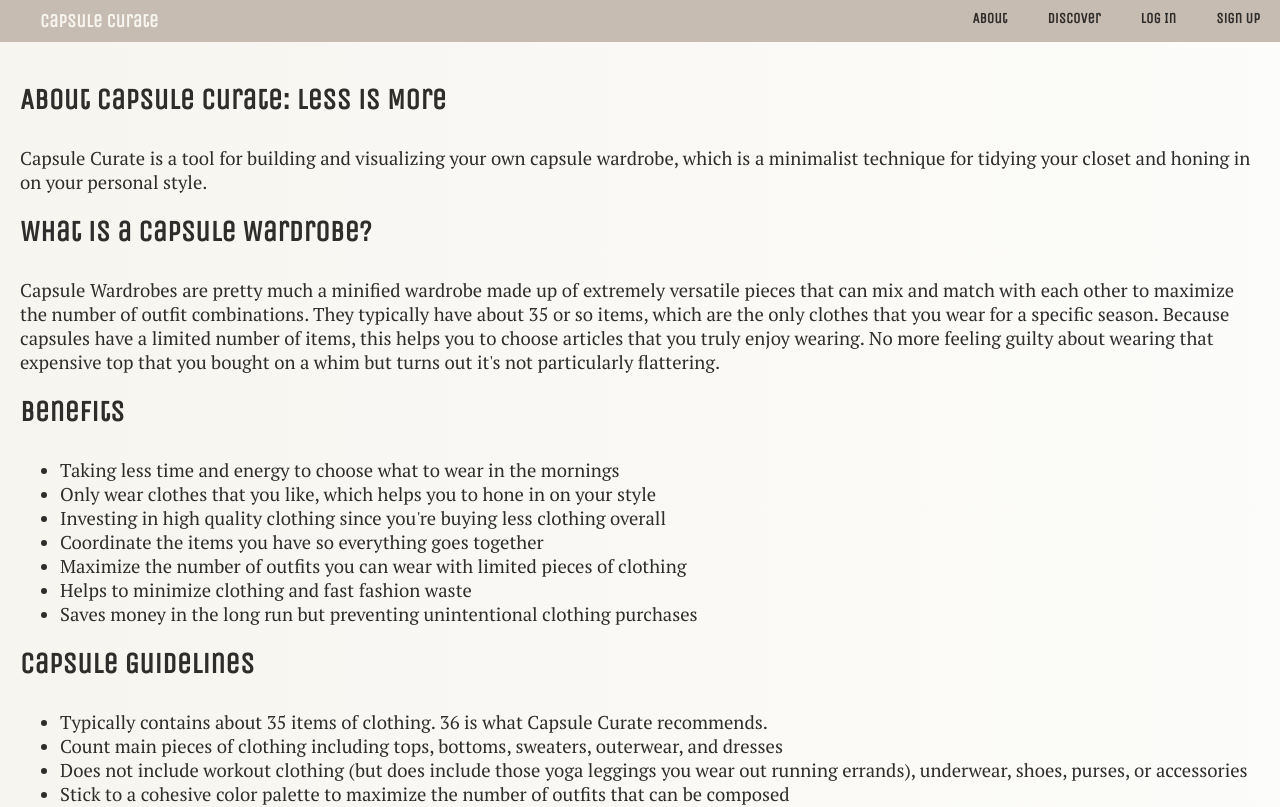
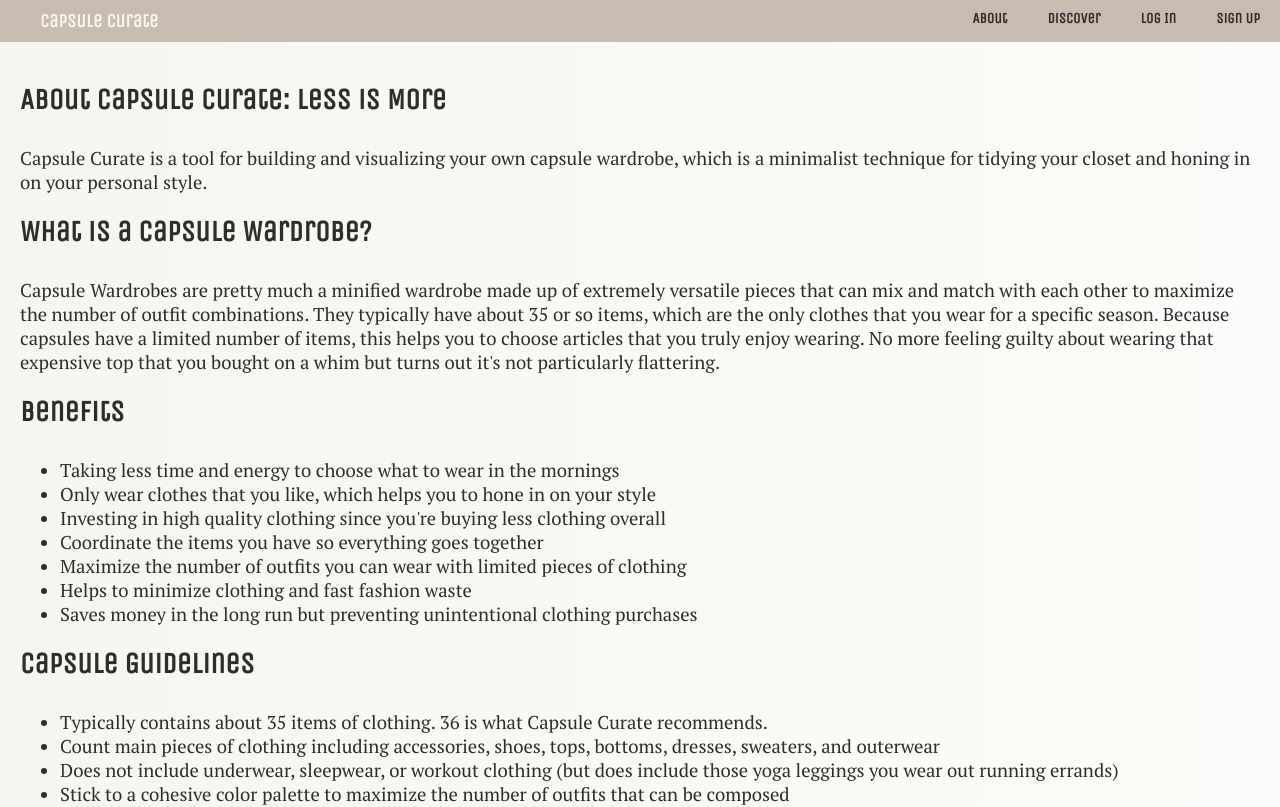
Before and after one commit to kargo-k/capsule-curate-client, a React (Create React App) app: page /about in a window 1280 px wide. Shown: the top 807 px of the page. Built offline with nearby package versions, Linux system fonts and the light colour scheme; a web font is replaced by a local one.

Commit message:
added more options for OOTD

```diff
--- a/src/components/About.js
+++ b/src/components/About.js
@@ -28,8 +28,8 @@ const About = () => {
       <h1>Capsule Guidelines</h1>
       <ul>
         <li>Typically contains about 35 items of clothing.  36 is what Capsule Curate recommends.</li>
-        <li>Count main pieces of clothing including tops, bottoms, sweaters, outerwear, and dresses</li>
-        <li>Does not include workout clothing (but does include those yoga leggings you wear out running errands), underwear, shoes, purses, or accessories</li>
+        <li>Count main pieces of clothing including accessories, shoes, tops, bottoms, dresses, sweaters, and outerwear</li>
+        <li>Does not include underwear, sleepwear, or workout clothing (but does include those yoga leggings you wear out running errands)</li>
         <li>Stick to a cohesive color palette to maximize the number of outfits that can be composed</li>
         <li>Only wear the clothing in your capsule for the given season</li>
         <li>Towards the end of the current season, start planning and shopping for your next capsule</li>
--- a/src/components/Browse.js
+++ b/src/components/Browse.js
@@ -19,11 +19,14 @@ const Browse = props => {
           onChange={props.onSelect}
         >
           <option value="">Search by Category</option>
+          <option value="accessories">Accessories</option>
           <option value="bottoms">Bottoms</option>
           <option value="denim">Denim</option>
           <option value="one piece">Dresses/Rompers</option>
+          <option value="jewelery">Jewelery</option>
           <option value="outerwear">Outerwear</option>
           <option value="pants">Pants</option>
+          <option value="shoes">Shoes</option>
           <option value="shorts">Skirts/Shorts</option>
           <option value="sweater">Sweaters</option>
           <option value="tee">Tees</option>
--- a/src/components/Outfit.js
+++ b/src/components/Outfit.js
@@ -70,6 +70,11 @@ class Outfit extends React.Component {
     let n_two_piece_outfits = bottoms.length * tops.length
     let sweaters = items.filter(i => i.category === 'sweater')
     let outerwear = items.filter(i => i.category2 === 'outerwear')
+
+    let jewelery = items.filter(i => i.category === 'jewelery')
+    let bags = items.filter(i => i.category === 'bag')
+    let shoes = items.filter(i => i.category2 === 'shoes')
+
     let total_outfits = one_piece_outfits.length + n_two_piece_outfits
     let ootd = []
 
@@ -104,6 +109,10 @@ class Outfit extends React.Component {
       }
     }
 
+    ootd.push(jewelery[Math.floor(Math.random() * jewelery.length)])
+    ootd.push(bags[Math.floor(Math.random() * bags.length)])
+    ootd.push(shoes[Math.floor(Math.random() * shoes.length)])
+
     // remove any null values in case there are missing categories of items
     ootd = ootd.filter(i => i !== null)
     ootd = ootd.filter(i => i !== undefined)
--- a/src/components/UploadItemForm.js
+++ b/src/components/UploadItemForm.js
@@ -107,24 +107,30 @@ const UploadItemForm = props => {
         <label>Category:
         <select name='item_category2' defaultValue='Select a Category'>
             <option disabled>Select a Category </option>
+            <option value="accessories">Accessories</option>
             <option value="bottoms">Bottoms</option>
-            <option value="top">Tops</option>
             <option value="one piece">One Pieces</option>
             <option value="outerwear">Outerwear</option>
+            <option value="shoes">Shoes</option>
+            <option value="top">Tops</option>
           </select>
         </label>
 
         <label>Subcategory:
         <select name='item_category' defaultValue='Select a Subcategory'>
             <option disabled>Select a Subcategory </option>
+            <option value="accessories">Accessories</option>
+            <option value="bag">Bags</option>
             <option value="denim">Denim</option>
             <option value="dress">Dresses</option>
+            <option value="jewelery">Jewelry</option>
             <option value="shorts">Shorts</option>
             <option value="one piece">One Pieces</option>
             <option value="outerwear">Outerwear</option>
             <option value="pants">Pants</option>
             <option value="romper">Rompers</option>
             <option value="top">Shirt/Blouse</option>
+            <option value="shoes">Shoes</option>
             <option value="sweater">Sweaters</option>
             <option value="tee">Tees</option>
           </select>
```
